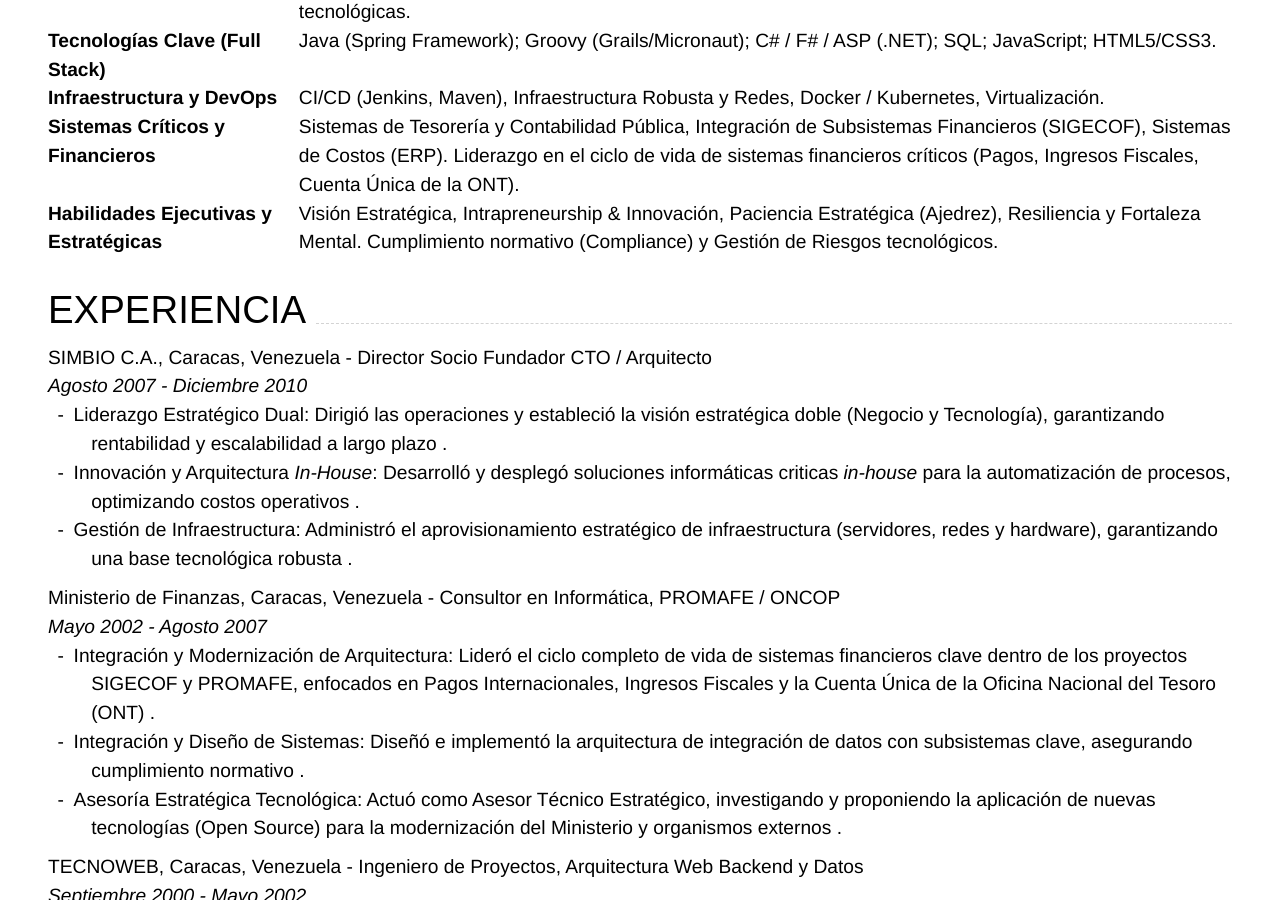
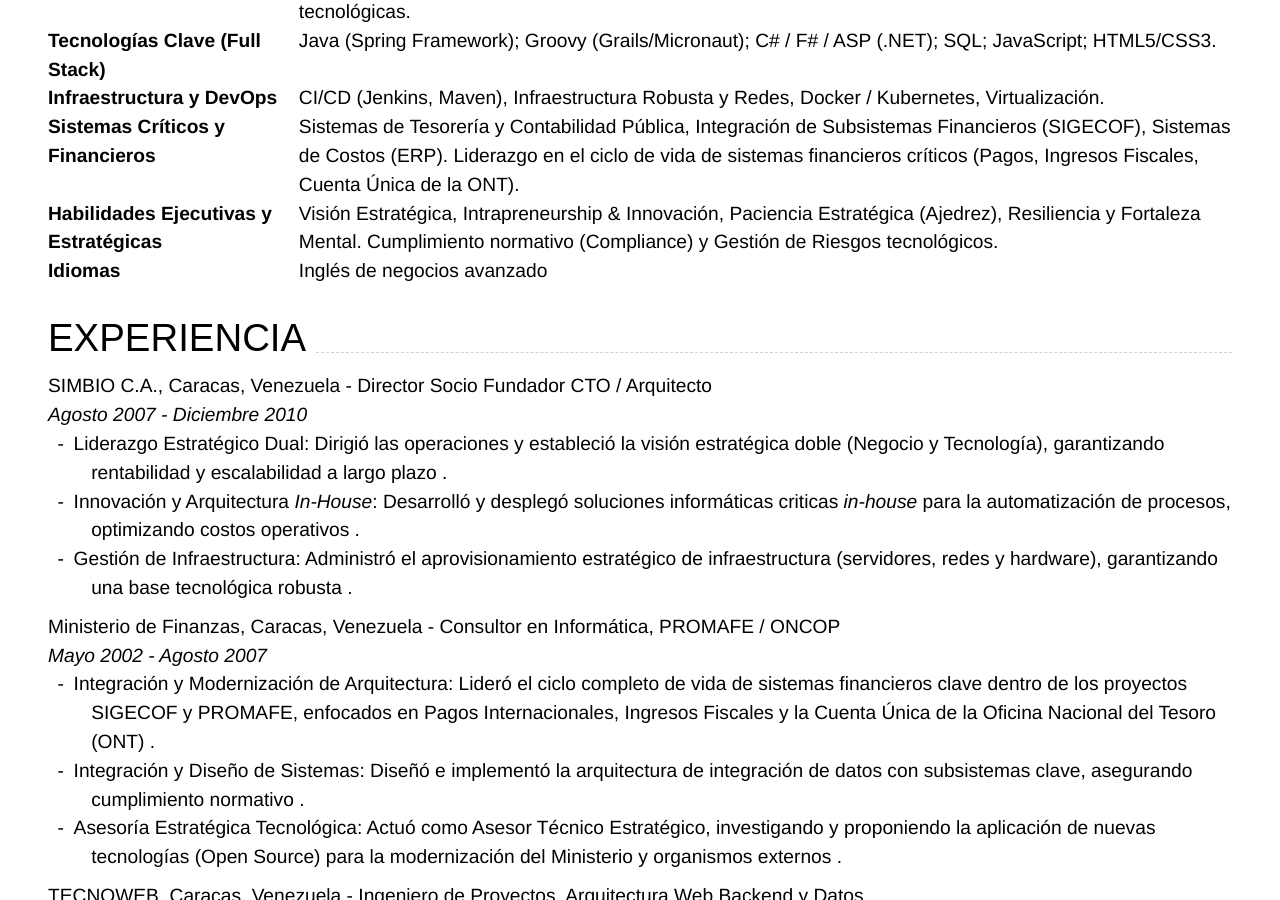
Before and after one commit to regonzalezc/regonzalezc.github.io, a Jekyll site: the page built from index.md, in a window 1280 px wide and 900 px high, scrolled down 1035 px. Built offline with Jekyll 4.4.1, drawn with Linux system fonts in a browser that asks for light colours; nearby versions of some CDN libraries.

Commit message:
Update index.md
Habilidad idiomas

```diff
--- a/index.md
+++ b/index.md
@@ -45,6 +45,7 @@ Ejecutivo C-Level (CTO) con sólida formación dual en **Ingeniería en Computac
 | **Infraestructura y DevOps** | CI/CD (Jenkins, Maven), Infraestructura Robusta y Redes, Docker / Kubernetes, Virtualización. |
 | **Sistemas Críticos y Financieros** | Sistemas de Tesorería y Contabilidad Pública, Integración de Subsistemas Financieros (SIGECOF), Sistemas de Costos (ERP). Liderazgo en el ciclo de vida de sistemas financieros críticos (Pagos, Ingresos Fiscales, Cuenta Única de la ONT). |
 | **Habilidades Ejecutivas y Estratégicas** | Visión Estratégica, Intrapreneurship & Innovación, Paciencia Estratégica (Ajedrez), Resiliencia y Fortaleza Mental. Cumplimiento normativo (Compliance) y Gestión de Riesgos tecnológicos. |
+| **Idiomas** | Inglés de negocios avanzado |
 
 ---
 
```
